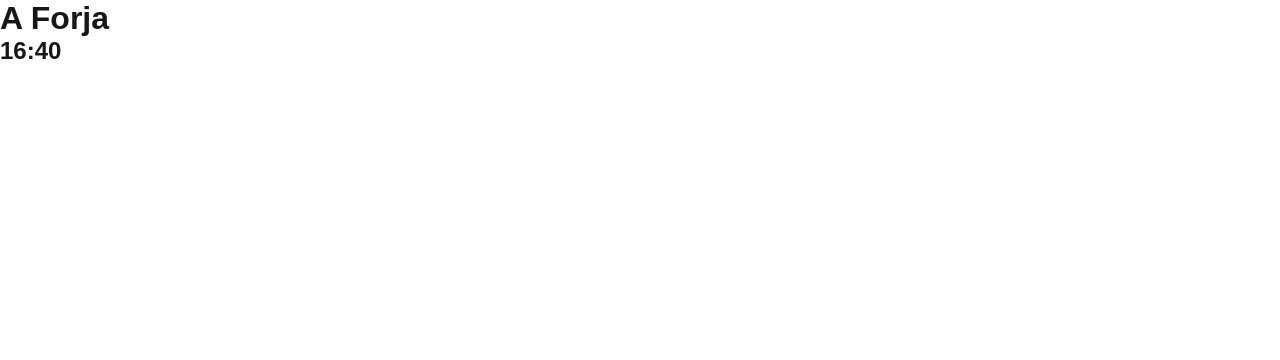
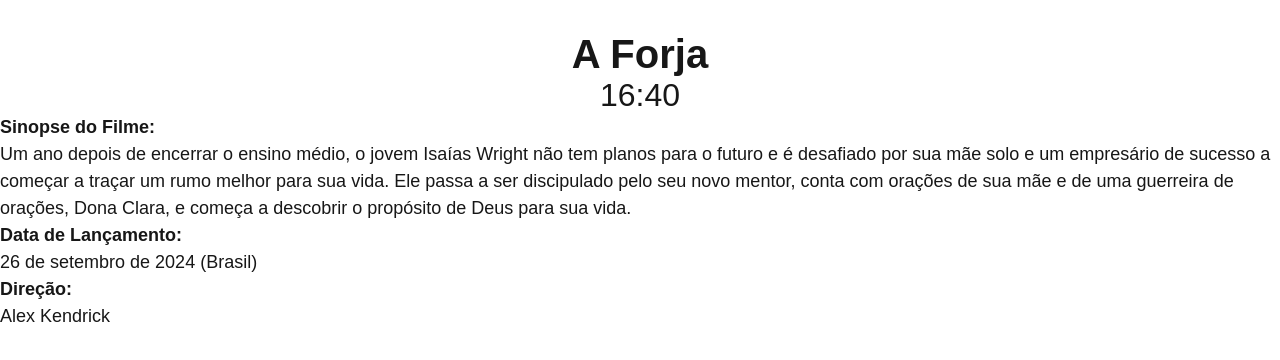
Before and after one commit to R0chaa/POC-Cinema, a Next.js app in the folder poc-6/: page / in a window 1280 px wide. Shown: the top 360 px of the page. Built offline with nearby package versions, Linux system fonts and the light colour scheme.

Commit message:
Adicionando conteúdos

```diff
--- a/poc-6/src/app/components/cabecalho.js
+++ b/poc-6/src/app/components/cabecalho.js
@@ -1,8 +1,10 @@
+import styles from './cabecalho.module.css';
+
 export default function Cabecalho({ dados }) {
     return (
-        <div>
-            <h1>{dados.titulo}</h1>
-            <h2>{dados.horario}</h2>
+        <div className={styles.cabecalho}>
+            <p className={styles.titulo}>{dados.titulo}</p>
+            <p className={styles.horario}>{dados.horario}</p>
         </div>
     )
 }
--- /dev/null
+++ b/poc-6/src/app/components/cabecalho.module.css
@@ -0,0 +1,18 @@
+.cabecalho {
+    display: flex;
+    flex-direction: column;
+    justify-content: center;
+    align-items: center;
+    text-align: center;
+    margin-top: 32px;
+}
+
+.titulo {
+    font-weight: bold;
+    font-size: 40px;
+    margin: 0;
+}
+
+.horario {
+    font-size: 32px;
+}
--- /dev/null
+++ b/poc-6/src/app/components/conteudo.js
@@ -0,0 +1,14 @@
+import styles from "./conteudo.module.css"
+
+export default function Conteudo({dados}) {
+    return (
+        <div>
+            <p className={styles.titulo}>Sinopse do Filme:</p>
+            <p className={styles.texto}>{dados.sinopse}</p>
+            <p className={styles.titulo}>Data de Lançamento:</p>
+            <p className={styles.texto}>{dados.dataLancamento}</p>
+            <p className={styles.titulo}>Direção:</p>
+            <p className={styles.texto}>{dados.direcao}</p>
+        </div>
+    )
+}
--- /dev/null
+++ b/poc-6/src/app/components/conteudo.module.css
@@ -0,0 +1,10 @@
+.titulo {
+    font-weight: bold;
+    font-size: 18px;
+    line-height: 1.5;
+}
+
+.texto {
+    font-size: 18px;
+    line-height: 1.5;
+}
--- a/poc-6/src/app/page.js
+++ b/poc-6/src/app/page.js
@@ -1,6 +1,7 @@
 "use client"
 import { useState, useEffect } from "react";
 import Cabecalho from "./components/cabecalho";
+import Conteudo from "./components/conteudo";
 
 export default function Home() {
   const [filmes, setFilmes] = useState([]);
@@ -26,6 +27,7 @@
   return (
     <div>
       <Cabecalho dados={filmes}/>
+      <Conteudo dados={filmes}/>
     </div>
   );
 }
```
